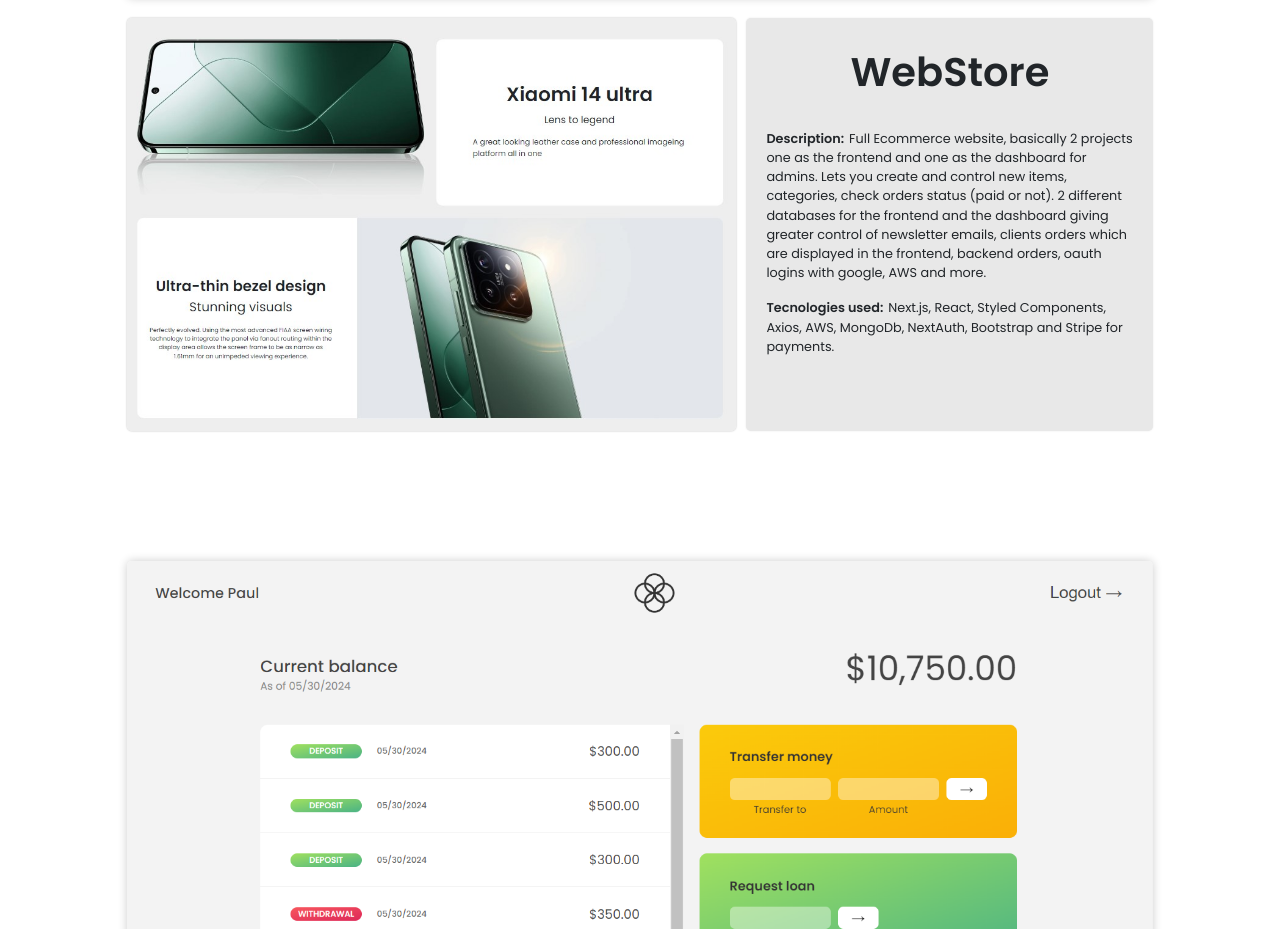
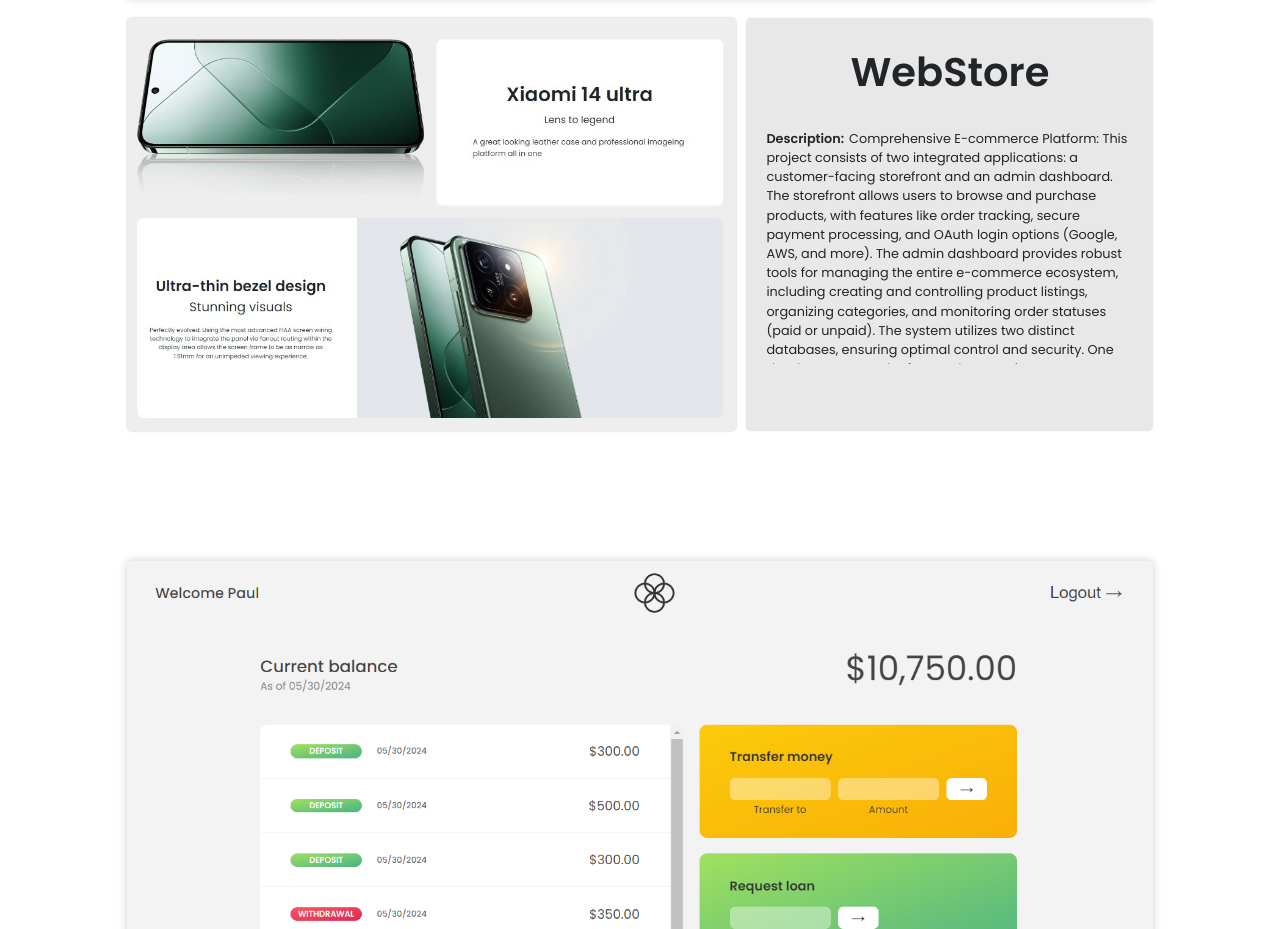
Before and after one commit to marceloaraujodev/marceloaraujodev, a React (Vite) app: page / in a window 1280 px wide. Shown: the part 2230-3159 px from the top of the page. Built offline with nearby package versions, Linux system fonts and the light colour scheme.

Commit message:
description store change

```diff
--- a/src/components/Projects.jsx
+++ b/src/components/Projects.jsx
@@ -20,7 +20,7 @@ const Title = styled(motion.div)`
   margin-bottom: 50px;
   /* border: 2px solid green; */
 
- &::after{
+  &::after {
     content: '';
     position: absolute;
     bottom: -1px;
@@ -65,7 +65,8 @@ export default function Projects() {
         mainImg="/ecomm.jpg"
         leftImg="/ecomH1.jpg"
         title="WebStore"
-        description="Full Ecommerce website, basically 2 projects one as the frontend and one as the dashboard for admins. Lets you create and control new items, categories, check orders status (paid or not). 2 different databases for the frontend and the dashboard giving greater control of newsletter emails, clients orders which are displayed in the frontend, backend orders, oauth logins with google, AWS and more."
+        description="Comprehensive E-commerce Platform: This project consists of two integrated applications: a customer-facing storefront and an admin dashboard. The storefront allows users to browse and purchase products, with features like order tracking, secure payment processing, and OAuth login options (Google, AWS, and more). The admin dashboard provides robust tools for managing the entire e-commerce ecosystem, including creating and controlling product listings, organizing categories, and monitoring order statuses (paid or unpaid).
+        The system utilizes two distinct databases, ensuring optimal control and security. One database powers the frontend, managing customer orders and newsletter subscriptions, while the other is dedicated to backend operations, enabling detailed analytics and efficient handling of admin functions."
         liveCode="https://next-js-ecommerce-n5i9.vercel.app/"
         sourceCode="https://github.com/marceloaraujodev/NextJsEcommerce"
         tecnologies="Next.js, React, Styled Components, Axios, AWS, MongoDb, NextAuth, Bootstrap and Stripe for payments."
```
Lines whose indentation alone changed are shown as unchanged.
